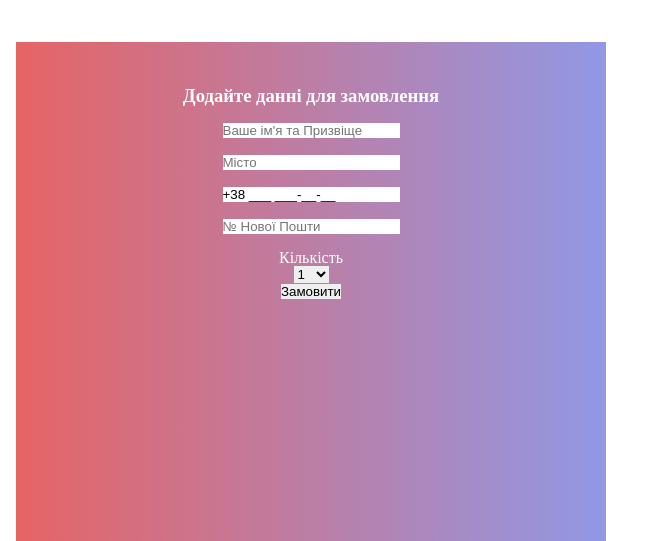
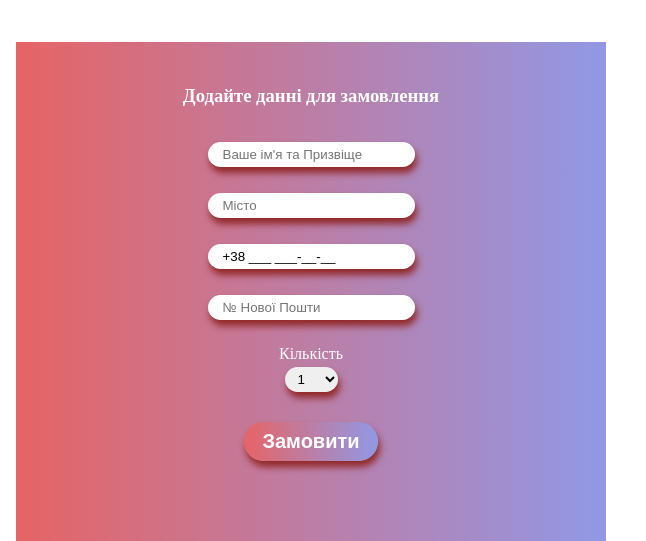
Before and after one commit to IgorekPo/first-site, a plain HTML site: page index.html in a window 1280 px wide. Shown: the part 1606-2147 px from the top of the page, 634-1280 px from the left. Drawn offline with nearby package versions, Linux system fonts and the light colour scheme.

Commit message:
form complite

```diff
--- a/css/main.css
+++ b/css/main.css
@@ -971,5 +971,48 @@ li {
   color: white;
   padding: 45px;
 }
+.form__blocks {
+  margin-top: 20px;
+}
+.inpup__block {
+  border-radius: 20px;
+  padding: 5px 15px;
+  box-shadow: 2px 6px 7px #912929;
+  margin-bottom: 10px;
+}
+.value {
+  padding-bottom: 5px;
+}
+.value__block {
+  border-radius: 20px;
+  padding: 4px 9px;
+  box-shadow: 2px 6px 7px #912929;
+  margin-bottom: 30px;
+}
+
+.button__block button {
+  cursor: pointer;
+  background: linear-gradient(0.25turn, #e66465, #9198e5);
+  font-weight: bold;
+  font-size: 20px;
+  color: white;
+  border-radius: 20px;
+  padding: 8px 18px;
+  box-shadow: 2px 6px 7px #912929;
+  margin-bottom: 30px;
+}
+.button__block {
+  transition: 0.8s;
+}
+
+.button__block:hover {
+  transform: scale(1.2);
+}
+
+@media (max-width: 991.98px) {
+  .form__main {
+    margin: 25px 0 0 0px;
+  }
+}
 
 /* ---------------------------------*/
--- a/index.html
+++ b/index.html
@@ -213,8 +213,10 @@
               <form action="" class="form__body">
                 <h3>Додайте данні для замовлення</h3>
                 <br />
+                <div class="form__blocks">
                   <div>
                     <input
+                      class="inpup__block"
                       type="text"
                       name="nameSurname"
                       placeholder="Ваше ім'я та Призвіще"
@@ -222,11 +224,17 @@
                   </div>
                   <br />
                   <div>
-                  <input type="text" name="City" placeholder="Місто" />
+                    <input
+                      class="inpup__block"
+                      type="text"
+                      name="City"
+                      placeholder="Місто"
+                    />
                   </div>
                   <br />
                   <div>
                     <input
+                      class="inpup__block"
                       type="tel"
                       name="userphone"
                       placeholder="Ваш телефон"
@@ -236,6 +244,7 @@
                   <br />
                   <div>
                     <input
+                      class="inpup__block"
                       type="number"
                       name="novaposhta"
                       placeholder="№ Нової Пошти"
@@ -243,8 +252,8 @@
                   </div>
                   <br />
                   <div>
-                  <p>Кількість</p>
-                  <select name="value" id="">
+                    <p class="value">Кількість</p>
+                    <select name="value" id="" class="value__block">
                       <option selected value="1">1</option>
                       <option value="2">2</option>
                       <option value="3">3</option>
@@ -257,8 +266,9 @@
                       <option value="10">10</option>
                     </select>
                   </div>
-                <div>
+                  <div class="button__block">
                     <button type="submit">Замовити</button>
+                  </div>
                 </div>
               </form>
             </div>
```
Also changed, not shown: js/categories.js (added). Lines whose indentation alone changed are shown as unchanged.
